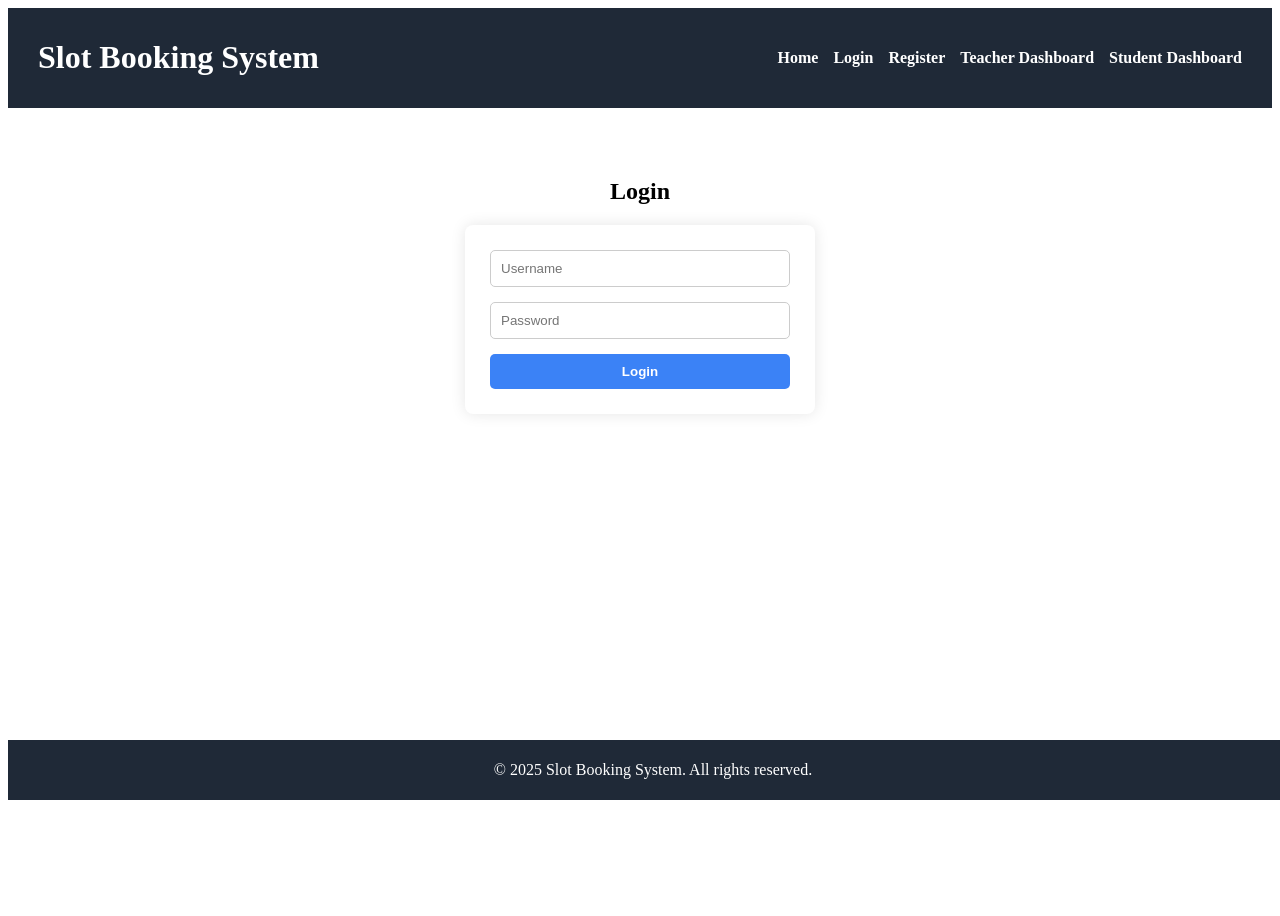
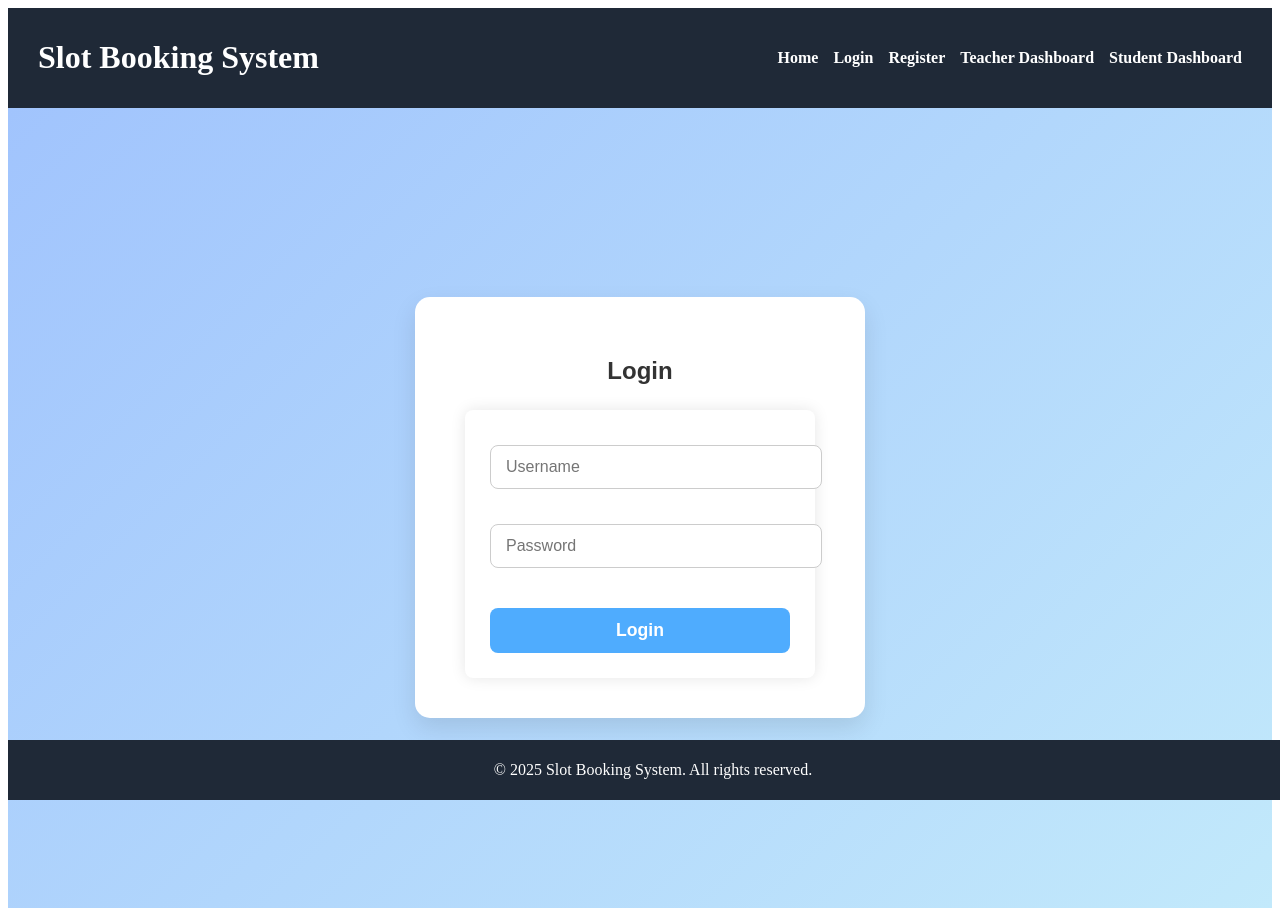
Before and after one commit to sanikamamidwar08/Student-Teacher-Slot-Booking, a React (Create React App) app in the folder frontend/: page /login in a window 1280 px wide. Before the commit the page ends 800 px from the top, so only its background shows below. Built offline with nearby package versions, Linux system fonts and the light colour scheme.

Commit message:
Update Login page: apply light background, modern styling, and softer colors

```diff
--- a/frontend/src/App.css
+++ b/frontend/src/App.css
@@ -75,6 +75,7 @@ footer.footer {
   background-color: #2563eb;
 }
 
+/* Home Page */
 .home-page {
   width: 100%;
   height: 100vh; /* Full viewport height */
@@ -159,54 +160,65 @@ footer.footer {
 .register-container button:hover {
   background-color: #2563eb;
 }
-.login-container {
+/* Login Page */.login-page {
   display: flex;
-  flex-direction: column;
+  justify-content: center;
   align-items: center;
-  justify-content: center;
-  min-height: calc(100vh - 120px);
-  background: #eef2ff;
+  height: 100vh;
+  background: linear-gradient(135deg, #a1c4fd, #c2e9fb); /* light blue gradient */
   font-family: 'Arial', sans-serif;
 }
 
-.login-container h2 {
-  font-size: 28px;
-  margin-bottom: 20px;
-  color: #1e3a8a;
+.login-card {
+  background: white;
+  padding: 40px 50px;
+  border-radius: 15px;
+  box-shadow: 0 10px 25px rgba(0, 0, 0, 0.1); /* lighter shadow */
+  text-align: center;
+  width: 350px;
 }
 
-.login-container form {
-  display: flex;
-  flex-direction: column;
-  gap: 15px;
-  width: 300px;
-  padding: 30px;
-  border-radius: 8px;
-  background: white;
-  box-shadow: 0 4px 6px rgba(0,0,0,0.1);
+.login-card h2 {
+  margin-bottom: 25px;
+  color: #333;
+  font-weight: bold;
 }
 
-.login-container input {
-  padding: 10px;
-  border: 1px solid #cbd5e1;
-  border-radius: 5px;
-  font-size: 16px;
+.form-box input {
+  width: 100%;
+  padding: 12px 15px;
+  margin: 10px 0;
+  border-radius: 8px;
+  border: 1px solid #ccc;
+  font-size: 1rem;
+  outline: none;
+  transition: all 0.3s ease;
 }
 
-.login-container button {
-  padding: 12px;
-  background-color: #1e3a8a;
-  color: white;
-  font-weight: bold;
-  border: none;
-  border-radius: 5px;
-  cursor: pointer;
-  transition: background 0.3s;
+.form-box input:focus {
+  border-color: #4facfe; /* lighter blue focus */
+  box-shadow: 0 0 5px rgba(79, 172, 254, 0.3);
 }
 
-.login-container button:hover {
-  background-color: #2563eb;
+.form-box button {
+  width: 100%;
+  padding: 12px;
+  margin-top: 15px;
+  border: none;
+  border-radius: 8px;
+  background: #4facfe; /* light blue button */
+  color: white;
+  font-size: 1.1rem;
+  cursor: pointer;
+  transition: all 0.3s ease;
 }
+
+.form-box button:hover {
+  background: #3a92e0;
+  transform: scale(1.02);
+}
+
+/* Teacher Dashboard */
 .dashboard-page {
   padding: 30px;
   margin-left: 500px;
--- a/frontend/src/pages/Login.jsx
+++ b/frontend/src/pages/Login.jsx
@@ -18,23 +18,23 @@ export default function Login() {
       localStorage.setItem("access_token", res.data.access);
       localStorage.setItem("refresh_token", res.data.refresh);
 
-      // fetch current user
       const profileRes = await axios.get("/api/me/", {
-        headers: {
-          Authorization: `Bearer ${res.data.access}`,
-        },
+        headers: { Authorization: `Bearer ${res.data.access}` },
       });
 
       const role = profileRes.data.role;
       if (role === "teacher") navigate("/teacher/dashboard");
       else navigate("/student/dashboard");
     } catch (error) {
-      alert("Login failed: " + JSON.stringify(error.response?.data || error));
+      alert(
+        "Login failed: " + JSON.stringify(error.response?.data || error)
+      );
     }
   };
 
   return (
-    <div className="form-page">
+    <div className="login-page">
+      <div className="login-card">
         <h2>Login</h2>
         <form onSubmit={handleLogin} className="form-box">
           <input
@@ -42,15 +42,18 @@ export default function Login() {
             name="username"
             placeholder="Username"
             onChange={handleChange}
+            required
           />
           <input
             type="password"
             name="password"
             placeholder="Password"
             onChange={handleChange}
+            required
           />
           <button type="submit">Login</button>
         </form>
       </div>
+    </div>
   );
 }
```
Lines whose indentation alone changed are shown as unchanged.
